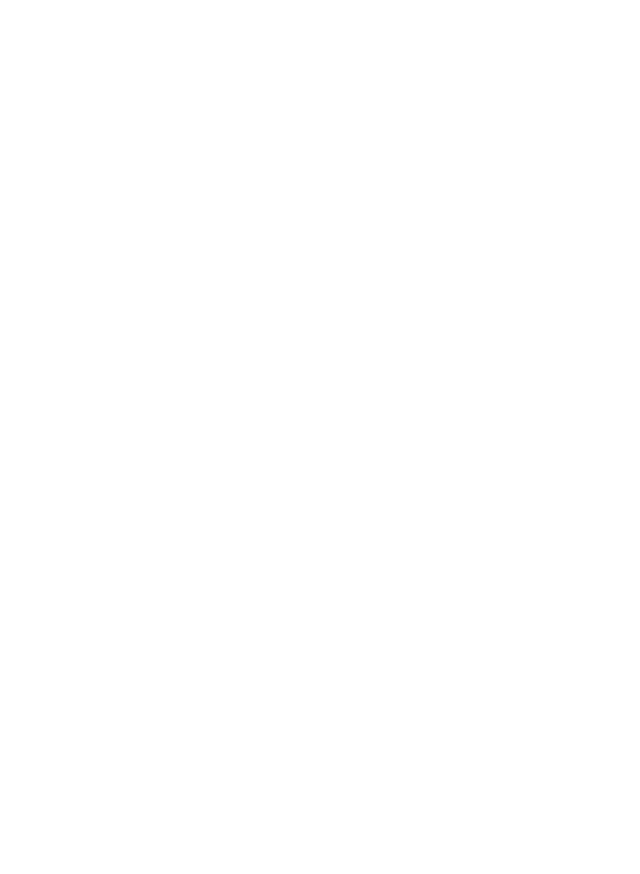
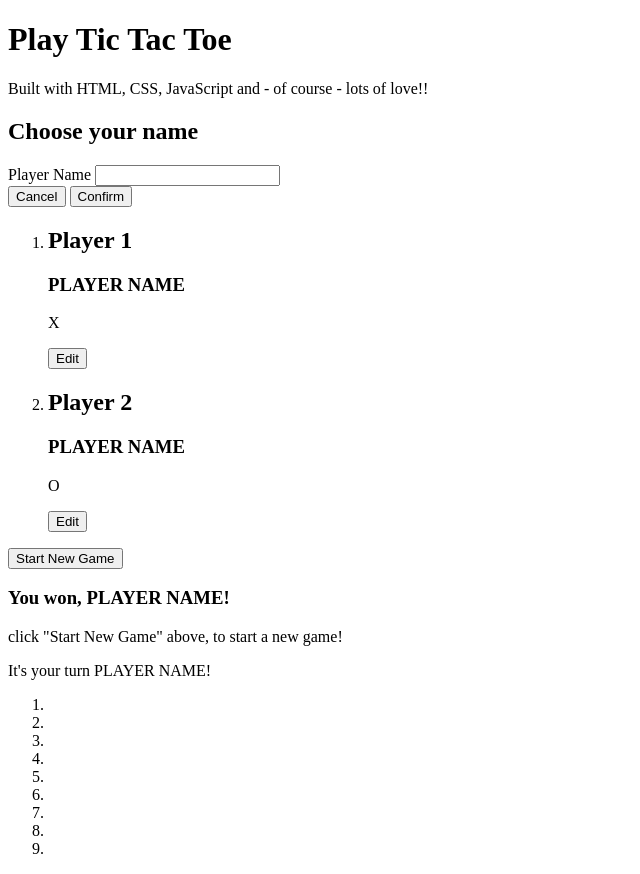
Before and after one commit to abid0-07/Tic-tac-toe, a plain HTML site: page index.html in a window 1280 px wide. Shown: the whole page, without its empty margins (0-640 px from the left). Before the commit the page ends 800 px from the top, so only its background shows below. Drawn offline with Linux system fonts and the light colour scheme.

Commit message:
Basic Structure of the page

```diff
--- a/index.html
+++ b/index.html
@@ -1,13 +1,78 @@
 <!DOCTYPE html>
 <html lang="en">
-<head>
-    <meta charset="UTF-8">
-    <meta http-equiv="X-UA-Compatible" content="IE=edge">
-    <meta name="viewport" content="width=device-width, initial-scale=1.0">
+  <head>
+    <meta charset="UTF-8" />
+    <meta http-equiv="X-UA-Compatible" content="IE=edge" />
+    <meta name="viewport" content="width=device-width, initial-scale=1.0" />
     <title>Tic Tac Toe</title>
+    <link rel="preconnect" href="https://fonts.googleapis.com" />
+    <link rel="preconnect" href="https://fonts.gstatic.com" crossorigin />
+    <link
+      href="https://fonts.googleapis.com/css2?family=Open+Sans:wght@400;700&display=swap"
+      rel="stylesheet"
+    />
 
-</head>
-<body>
+  </head>
+  <body>
+    <header>
+      <h1>Play Tic Tac Toe</h1>
+      <p>Built with HTML, CSS, JavaScript and - of course - lots of love!!</p>
+    </header>
+    <main>
+      <aside>
+        <h2>Choose your name</h2>
+        <form>
+          <div>
+            <label id="playername">Player Name</label>
+            <input type="text" name="playerName" id="playername" />
+          </div>
+          <div>
+            <button type="button">Cancel</button>
+            <button type="submit">Confirm</button>
+          </div>
+        </form>
+      </aside>
+      <section id="game-configuration">
+        <ol>
+          <li>
+            <article>
+              <h2>Player 1</h2>
+              <h3>PLAYER NAME</h3>
+              <p>X</p>
+              <button>Edit</button>
+            </article>
+          </li>
+          <li>
+            <article>
+              <h2>Player 2</h2>
+              <h3>PLAYER NAME</h3>
+              <p>O</p>
+              <button>Edit</button>
+            </article>
+          </li>
+        </ol>
+        <button>Start New Game</button>
+      </section>
+      <section id="active-game">
+        <article>
+          <h3>You won, <span id="winner-name">PLAYER NAME</span>!</h3>
+          <p>click "Start New Game" above, to start a new game!</p>
+        </article>
+        <p>It's your turn <span id="active-player-name">PLAYER NAME</span>!</p>
+        <ol>
+          <li></li>
+          <li></li>
+          <li></li>
 
-</body>
+          <li></li>
+          <li></li>
+          <li></li>
+
+          <li></li>
+          <li></li>
+          <li></li>
+        </ol>
+      </section>
+    </main>
+  </body>
 </html>
```
